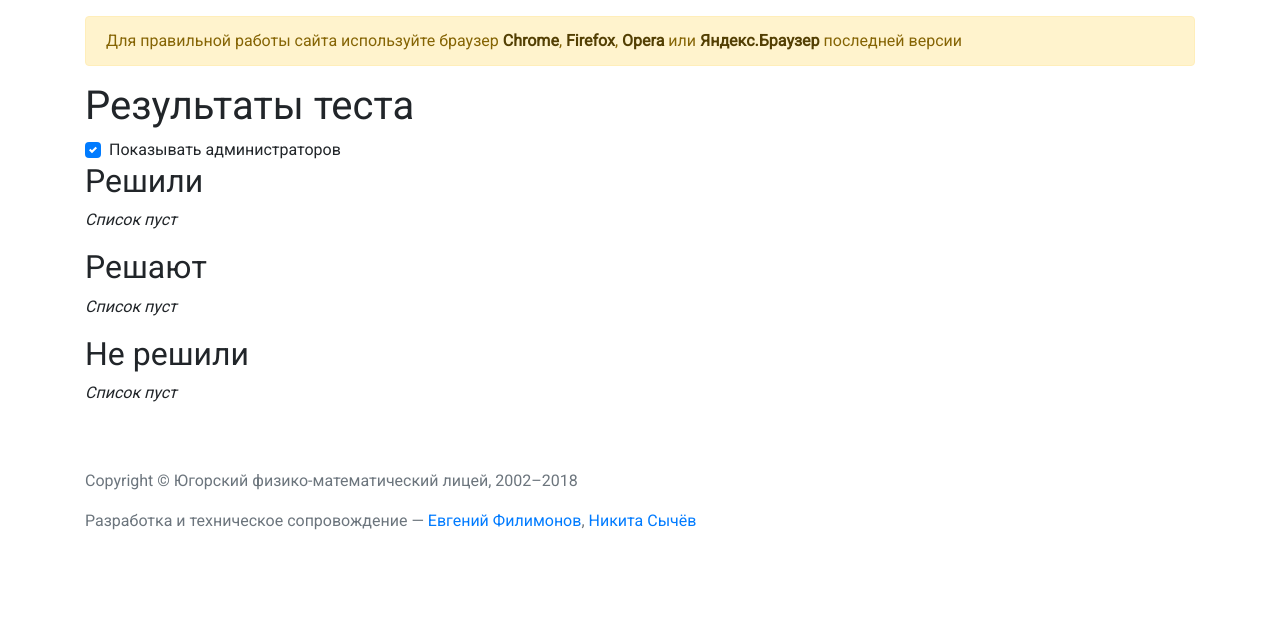
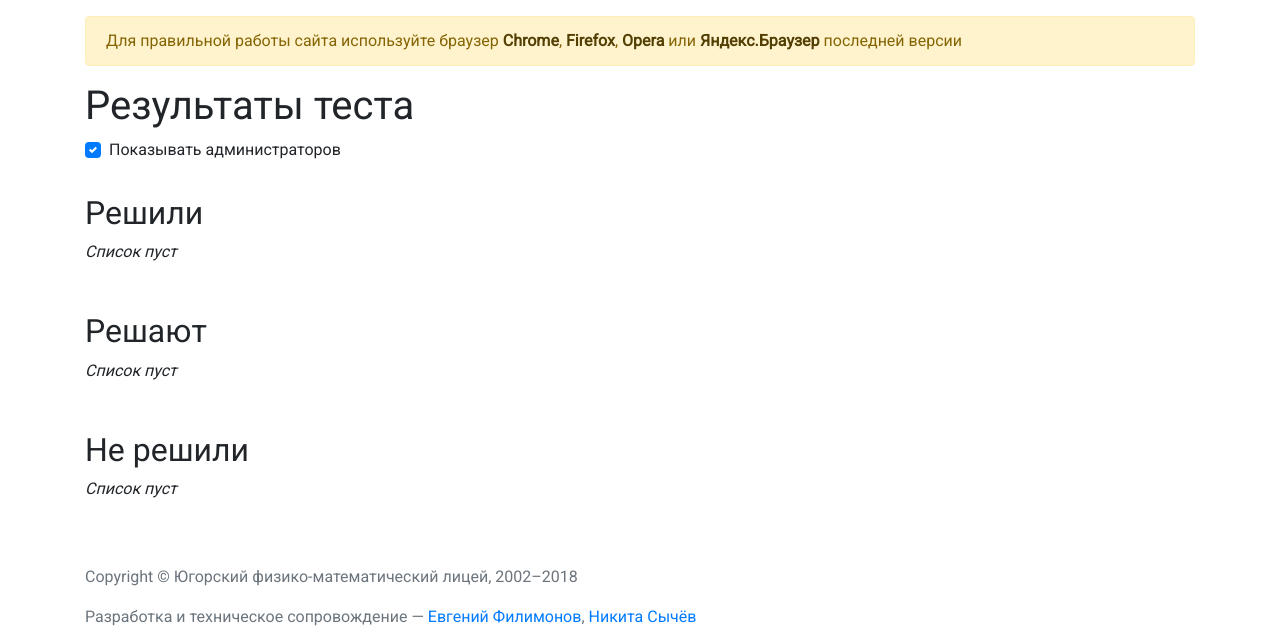
Before and after one commit to evgfilim1/upml-english-test-platform, a Python web app: template templates/admin.html in a window 1280 px wide. Shown: the part 56-695 px from the top of the page. Run offline with Jinja, Linux system fonts and the light colour scheme; the template is opened without the code that fills it, so the values that code supplies are empty.

Commit message:
Fix spacing

```diff
--- a/static/css/style.css
+++ b/static/css/style.css
@@ -2,6 +2,10 @@
 
 .question-card, .bottom-space {
     margin-bottom: 4rem;
+}
+
+.bottom-space-sm {
+    margin-bottom: 2rem;
 }
 
 .points {
--- a/templates/add_users.html
+++ b/templates/add_users.html
@@ -3,7 +3,7 @@
     <h1 class="d-print-none">Пользователи</h1>
     <h2 class="d-print-none">Недавно добавленные</h2>
     {% if new_users %}
-        <table class="table table-bordered to-print">
+        <table class="table table-bordered to-print bottom-space">
             {% for user, password in new_users.items() %}
                 <tr>
                     <td class="col-4">{{ user.name }}</td>
@@ -15,10 +15,10 @@
         <p><b>При обновлении страницы данные будут утеряны!</b></p>
         <button class="btn btn-link d-print-none" id="print">Напечатать список</button>
     {% else %}
-        <p><i>Пусто</i></p>
+        <p class="bottom-space"><i>Пусто</i></p>
     {% endif %}
     <h2 class="d-print-none">Добавить пользователей</h2>
-    <form method="post" class="d-print-none">
+    <form method="post" class="d-print-none bottom-space">
         {{ form.hidden_tag() }}
         <div class="form-group">
             {{ form.users.label() }}
--- a/templates/admin.html
+++ b/templates/admin.html
@@ -2,19 +2,19 @@
 {% extends 'admin_base.html' %}
 {% block content %}
     <h1>Результаты теста</h1>
-    <div class="custom-control custom-checkbox">
+    <div class="custom-control custom-checkbox bottom-space-sm">
         <input type="checkbox" class="custom-control-input" id="show-admins" checked>
         <label for="show-admins" class="custom-control-label">Показывать администраторов</label>
     </div>
     <h2>Решили</h2>
-    <div class="list-group">
+    <div class="list-group bottom-space-sm">
         {% for user in users if user.end_time %}
             <a class="list-group-item d-flex align-items-center justify-content-between {{ 'is-admin' if user.is_admin else '' }}"
                href="{{ url_for('result', user_id=user.id) }}">
                 <div>
                     {{ user.name }}
                     {% if user.is_admin %}
-                        <span class="badge badge-pill badge-warning">admin</span>
+                        <span class="badge badge-pill badge-warning ml-1">admin</span>
                     {% endif %}
                 </div>
                 <div class="d-inline">
@@ -43,7 +43,7 @@
         {% endfor %}
     </div>
     <h2>Решают</h2>
-    <ul class="list-group">
+    <ul class="list-group bottom-space-sm">
         {% for user in users if user.start_time and not user.end_time %}
             <li class="list-group-item {{ 'is-admin' if user.is_admin else '' }}">
                 <div>
@@ -64,7 +64,7 @@
                 <div>
                     {{ user.name }}
                     {% if user.is_admin %}
-                        <span class="badge badge-pill badge-warning">admin</span>
+                        <span class="badge badge-pill badge-warning ml-2">admin</span>
                     {% endif %}
                 </div>
             </li>
--- a/templates/manage_users.html
+++ b/templates/manage_users.html
@@ -1,5 +1,6 @@
 {% extends 'admin_base.html' %}
 {% block content %}
+    <h1>Пользователи</h1>
     <ul class="list-group">
         {% for user in users %}
             <li class="list-group-item d-flex justify-content-between align-items-center">
--- a/templates/questions.html
+++ b/templates/questions.html
@@ -6,7 +6,7 @@
             &downarrow; Пропустить список вопросов
         </a>
     </p>
-    <p><i>Нажмите на вариант ответа, чтобы пометить его правильным</i></p>
+    <p class="bottom-space"><i>Нажмите на вариант ответа, чтобы пометить его правильным</i></p>
     {% for q in questions %}
         {% include 'card.html' %}
     {% endfor %}
```
